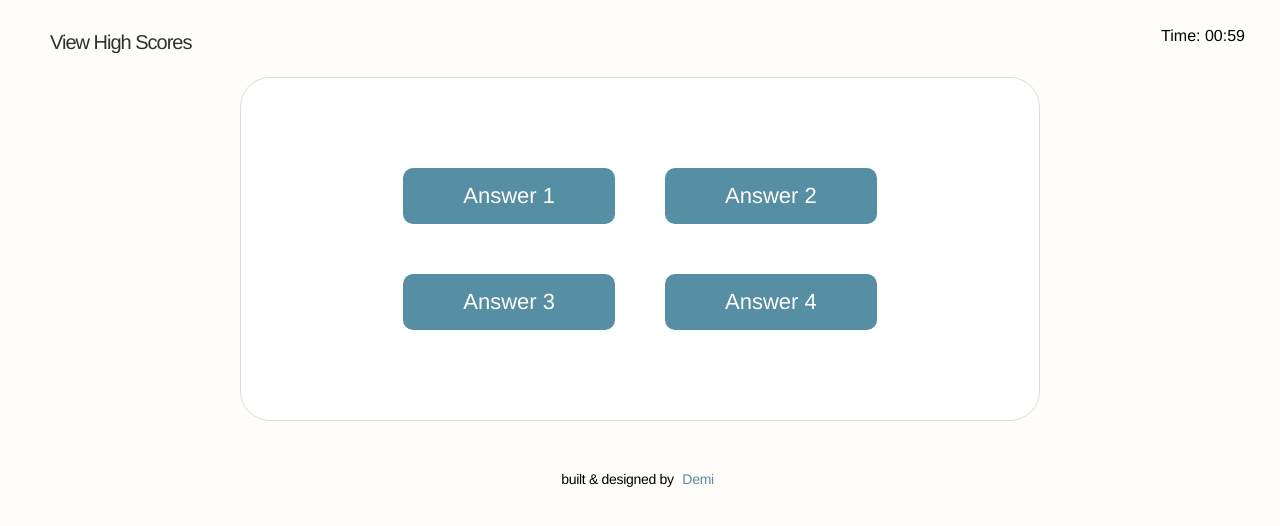
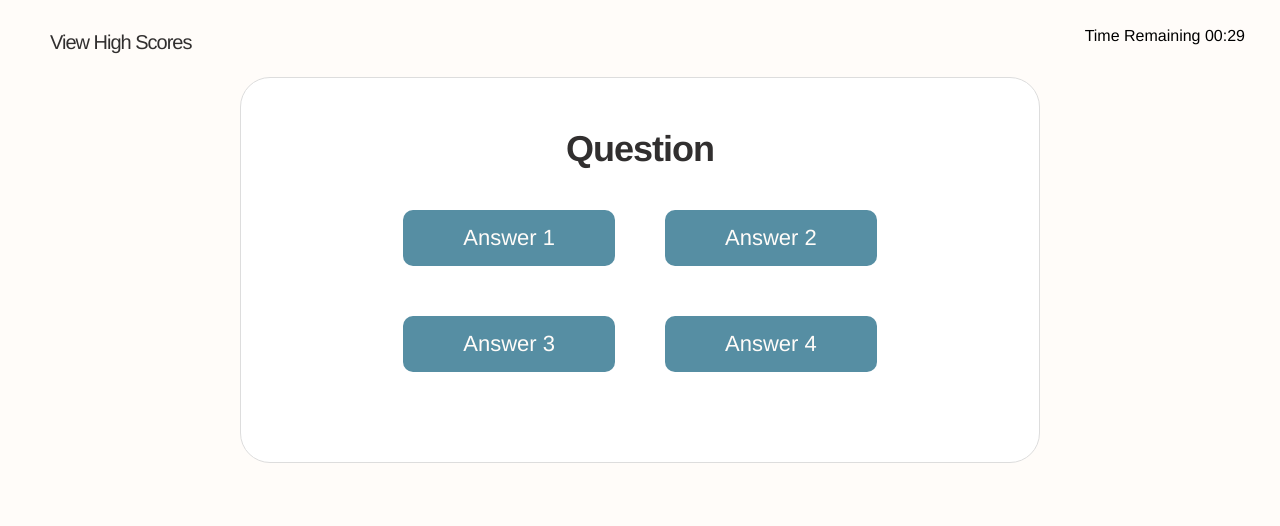
Before and after one commit to demivlkv/code-quiz, a plain HTML site: page index.html in a window 1280 px wide. Both pictures are taken after a click on the button "Start Quiz". Drawn offline with Linux system fonts and the light colour scheme.

Commit message:
updated timer function

```diff
--- a/assets/css/style.css
+++ b/assets/css/style.css
@@ -85,9 +85,9 @@ header nav ul li a:hover {
     border-radius: 30px;
 }
 
-#question h2 {
-    font-size: 44px;
-    letter-spacing: -2px;
+h2 {
+    font-size: 36px;
+    letter-spacing: -1px;
     color: var(--darkgrey);
     text-align: center;
     margin-bottom: 20px;
--- a/assets/js/script.js
+++ b/assets/js/script.js
@@ -1,12 +1,13 @@
 let startButton = document.getElementById('start-btn');
 let intro = document.getElementById('intro');
 let questionContainerEl = document.getElementById('question-container');
+let questionEl = document.getElementById('question');
+let answerButtonEl = document.getElementById('answer-button');
+let timeDisplay = document.getElementById('timer');
 
 startButton.addEventListener('click', startGame);
 
 let score = 0;
-let questionEl = document.getElementById('question');
-let answerButtonEl = document.getElementById('answer-button');
 
 // begin the quiz upon button click
 function startGame() {
@@ -14,32 +15,31 @@ function startGame() {
     startButton.classList.add('hidden');
     intro.classList.add('hidden');
     questionContainerEl.classList.remove('hidden');
+    timeDisplay.classList.remove('hidden');
     nextQuestion();
     timer();
 }
 
 // create timer
 function timer() {
-    var sec = 60;
-    var timer = setInterval(function() {
-        document.getElementById('timeLeft').innerHTML='00:'+sec;sec--;
+    let sec = 30;
+    var countDown = setInterval(function() {
+        sec = sec < 10 ? '0' + sec : sec;
+        timeDisplay.innerHTML = `Time Remaining 00:${sec}`;
+        sec--;
+
         if (sec < 0) {
-            clearInterval(timer);
+            clearInterval(countDown);
+            alert("You're out of time!");
         }
     }, 1000);
-}
+};
 
 // initiate the next question
 
 function nextQuestion() {
-/* for (var i = 0; i < questions.length; i++) {
-    var response = questions[i];
-    if (response === questions[i].answers) {
-        score++;
-    } else {
-        alert('Wrong!');
-    }
- } */
+    questionEl.classList.remove('hidden');
+
 }
 
 // answering a question
--- a/index.html
+++ b/index.html
@@ -16,7 +16,7 @@
 
         <nav>
             <ul>
-                <li>Time: <span id="timeLeft">00:00</span></li>
+                <li><span id="timer" class="hidden"></span></li>
             </ul>
         </nav>
 
@@ -28,7 +28,7 @@
 
         <div id="question-container" class="hidden">
 
-            <h2 id="question"></h2>
+            <h2 id="question">Question</h2>
 
             <div id="answer-buttons" class="btn-grid">
                 <button class="btn">Answer 1</button>
@@ -56,11 +56,7 @@
 
     <!-- begin footer -->
 
-    <footer>
-
-        built & designed by <a href="https://github.com/demivlkv" target="_blank">Demi</a>
-
-    </footer>
+    <footer id="answer"></footer>
 
     <script src="./assets/js/script.js"></script>
 
```
